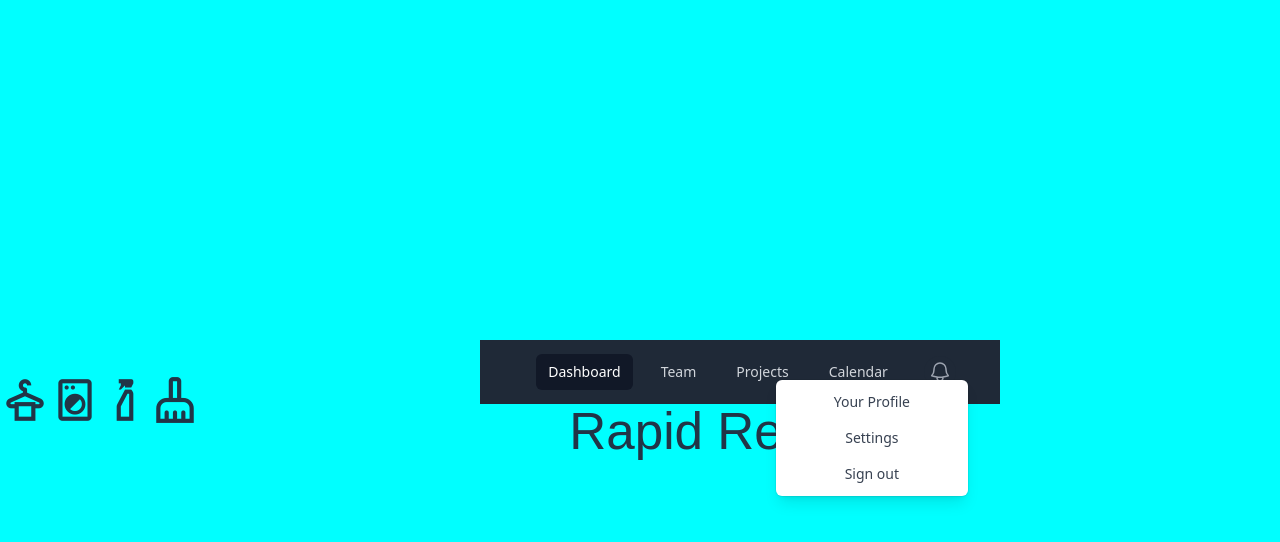
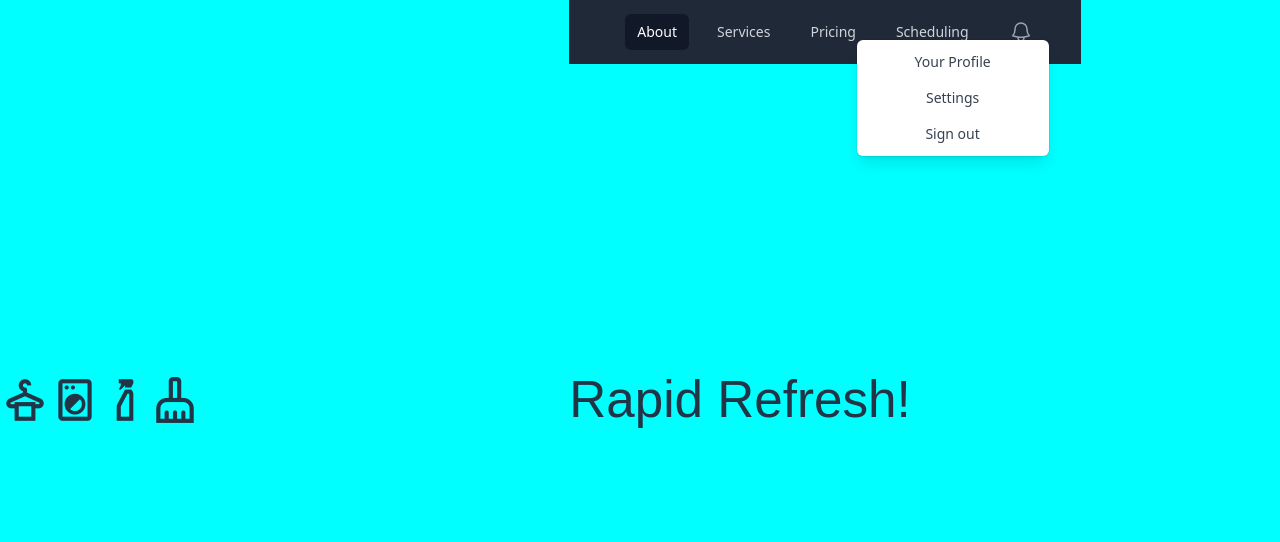
Before and after one commit to galessalazar/rapid_refresh, a React (Vite) app in the folder client/: page / in a window 1280 px wide. Shown: the top 542 px of the page. Built offline with nearby package versions, Linux system fonts and the light colour scheme; a web font is replaced by a local one.

Commit message:
navbar to the top

```diff
--- a/client/src/App.css
+++ b/client/src/App.css
@@ -8,7 +8,7 @@
  body {
   background-color: aqua;
  }
-/* .navBar {
+.navBar {
   position: fixed;
   top: 0;
-} */
+ }
--- a/client/src/components/Navbar.jsx
+++ b/client/src/components/Navbar.jsx
@@ -37,10 +37,10 @@ const Navbar = () => {
           <div className="hidden sm:ml-6 sm:block">
             <div className="flex space-x-4">
               {/* <!-- Current: "bg-gray-900 text-white", Default: "text-gray-300 hover:bg-gray-700 hover:text-white" --> */}
-              <Link to="#" className="rounded-md bg-gray-900 px-3 py-2 text-sm font-medium text-white" aria-current="page">Dashboard</Link>
-              <Link to="#" className="rounded-md px-3 py-2 text-sm font-medium text-gray-300 hover:bg-gray-700 hover:text-white">Team</Link>
-              <Link to="#" className="rounded-md px-3 py-2 text-sm font-medium text-gray-300 hover:bg-gray-700 hover:text-white">Projects</Link>
-              <Link to="#" className="rounded-md px-3 py-2 text-sm font-medium text-gray-300 hover:bg-gray-700 hover:text-white">Calendar</Link>
+              <Link to="#" className="rounded-md bg-gray-900 px-3 py-2 text-sm font-medium text-white" aria-current="page">About</Link>
+              <Link to="#" className="rounded-md px-3 py-2 text-sm font-medium text-gray-300 hover:bg-gray-700 hover:text-white">Services</Link>
+              <Link to="#" className="rounded-md px-3 py-2 text-sm font-medium text-gray-300 hover:bg-gray-700 hover:text-white">Pricing</Link>
+              <Link to="#" className="rounded-md px-3 py-2 text-sm font-medium text-gray-300 hover:bg-gray-700 hover:text-white">Scheduling</Link>
             </div>
           </div>
         </div>
```
